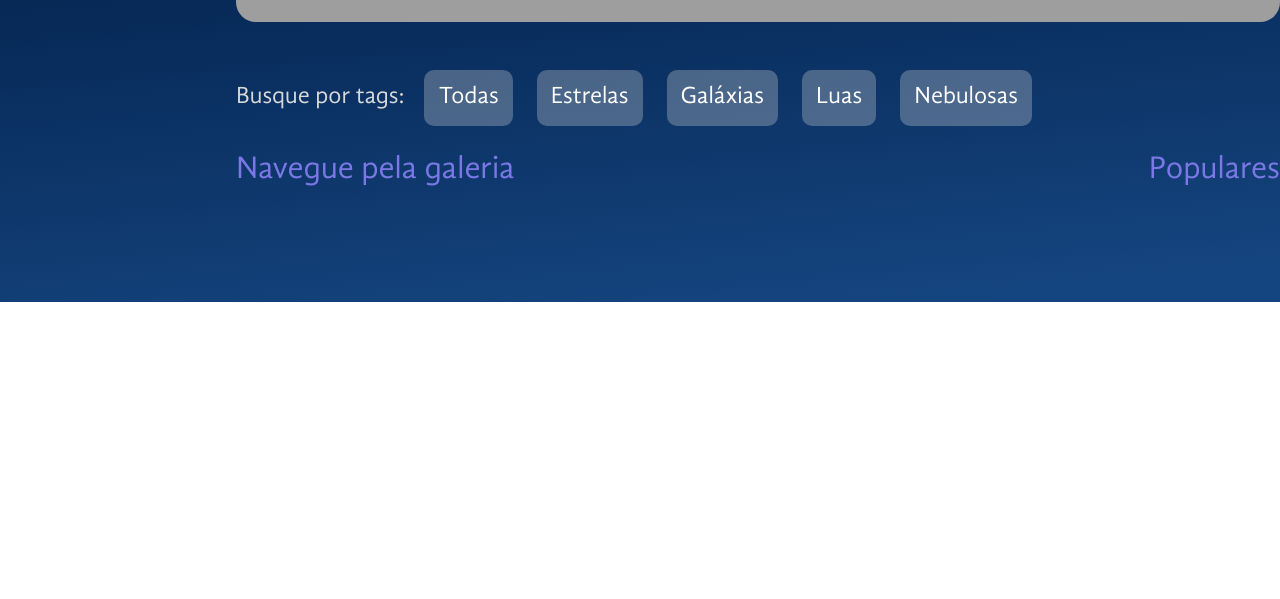
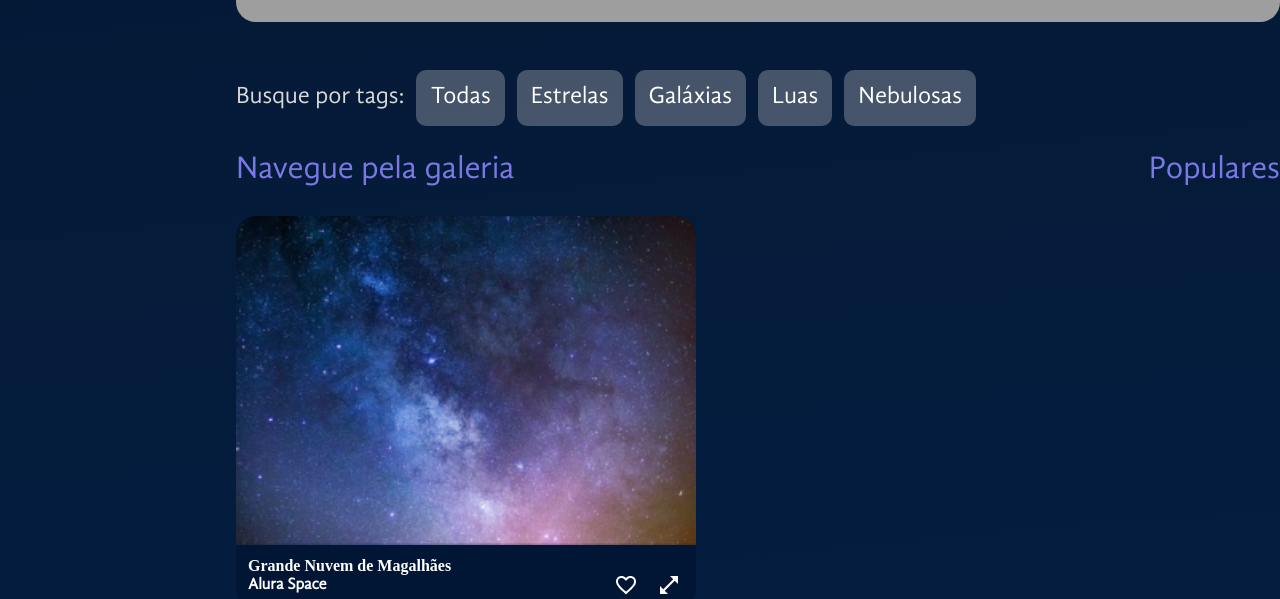
Before and after one commit to stephannica/alura-space-app, a React (Vite) app: page / in a window 1280 px wide. Shown: the part 498-1097 px from the top of the page. Before the commit the page ends 800 px from the top, so only its background shows below. Built offline with nearby package versions, Linux system fonts and the light colour scheme; grey boxes are pictures that could not be loaded.

Commit message:
feat: implement Figure component for photo display in Gallery

```diff
--- /dev/null
+++ b/src/components/Gallery/Figure/index.jsx
@@ -0,0 +1,58 @@
+import styled from "styled-components"
+import ButtonIcon from "../../Button-icon"
+
+const FigureContainer = styled.figure`
+    width: ${props => props.$expandida ? '90%' : '460px'};
+    max-width: 100%;
+    margin: 0;
+    display: flex;
+    flex-direction: column;
+    & > img {
+        max-width: 100%;
+        border-radius: 20px 20px 0 0;
+    }
+    figcaption {
+        background-color: #001634;
+        border-radius: 0px 0px 20px 20px;
+        color: white;
+        box-sizing: border-box;
+        padding: 12px;
+        h3 {
+            font-family: 'GandhiSansBold';
+        }
+        h4 {
+            flex-grow: 1;
+        }
+        h3, h4 {
+            margin: 0;
+            font-size: 16px;
+        }
+    }
+`
+const StyledFooter = styled.footer`
+    display: flex;
+    justify-content: space-between;
+    align-items: center;
+`
+
+const Figure = ({ photos, expanded = false }) => {
+    return (
+        <FigureContainer id={`foto-${photos.id}`} $expanded={expanded}>
+            <img src={photos.path} alt={photos.titulo} />
+            <figcaption>
+                <h3>{photos.titulo}</h3>
+                <StyledFooter>
+                    <h4>{photos.fonte}</h4>
+                    <ButtonIcon>
+                        <img src="/icons/favorite.png" alt="Favoritar" />
+                    </ButtonIcon>
+                    {!expanded && <ButtonIcon aria-hidden={expanded}>
+                        <img src="/icons/expand.png" alt="Expandir" />
+                    </ButtonIcon>}
+                </StyledFooter>
+            </figcaption>
+        </FigureContainer>
+    )
+}
+
+export default Figure
--- a/src/components/Gallery/Tags/index.jsx
+++ b/src/components/Gallery/Tags/index.jsx
@@ -4,9 +4,9 @@ import tags from './tags.json'
 
 const TagContainer = styled.section`
     display: flex;
+    margin-top: 48px;
     align-items: center;
-    gap: 20px;
-    margin-top: 48px;
+    gap: 12px;
 `
 
 const StyledTitleTag = styled.h3`
@@ -14,13 +14,6 @@ const StyledTitleTag = styled.h3`
     font-size: 24px;
     margin: 0;
     font-weight: 400;
-`
-
-const ButtonContainer = styled.div`
-    display: flex;
-    flex-direction: row;
-    align-items: flex-start;
-    gap: 24px;
 `
 
 const StyledButton = styled.button`
@@ -42,9 +35,7 @@ const Tags = () => {
     return (
             <TagContainer>
                 <StyledTitleTag>Busque por tags: </StyledTitleTag>
-                <ButtonContainer>
-                    {tags.map(tag => <StyledButton key={tag.id}>{tag.titulo}</StyledButton>)}
-                </ButtonContainer>
+                {tags.map(tag => <StyledButton key={tag.id}>{tag.titulo}</StyledButton>)}
             </TagContainer>
     )
 }
--- a/src/components/Gallery/index.jsx
+++ b/src/components/Gallery/index.jsx
@@ -2,6 +2,7 @@ import styled from "styled-components"
 import StyledTitle from "../Title"
 import Tags from "./Tags"
 import Popular from "./Popular"
+import Figure from "./Figure"
 
 const StyledGallery = styled.div`
     display: flex;
@@ -11,15 +12,28 @@ const FluidSection = styled.section`
     flex-grow: 1;
 `
 
-const Gallery = () => {
+const FigureSection = styled.section`
+    display: flex;
+    justify-content: space-between;
+    flex-wrap: wrap;
+    gap: 24px;
+`
+
+const Gallery = ({ photos = [] }) => {
     return (
         <>
-            <Tags/>
+            <Tags />
             <StyledGallery>
                 <FluidSection>
                     <StyledTitle>Navegue pela galeria</StyledTitle>
+                    <FigureSection>
+                        {photos.map(photos => <Figure
+                            key={photos.id}
+                            photos={photos}
+                        /> )}
+                    </FigureSection>
                 </FluidSection>
-                <Popular/>
+                <Popular />
             </StyledGallery>
         </>
     )
```
